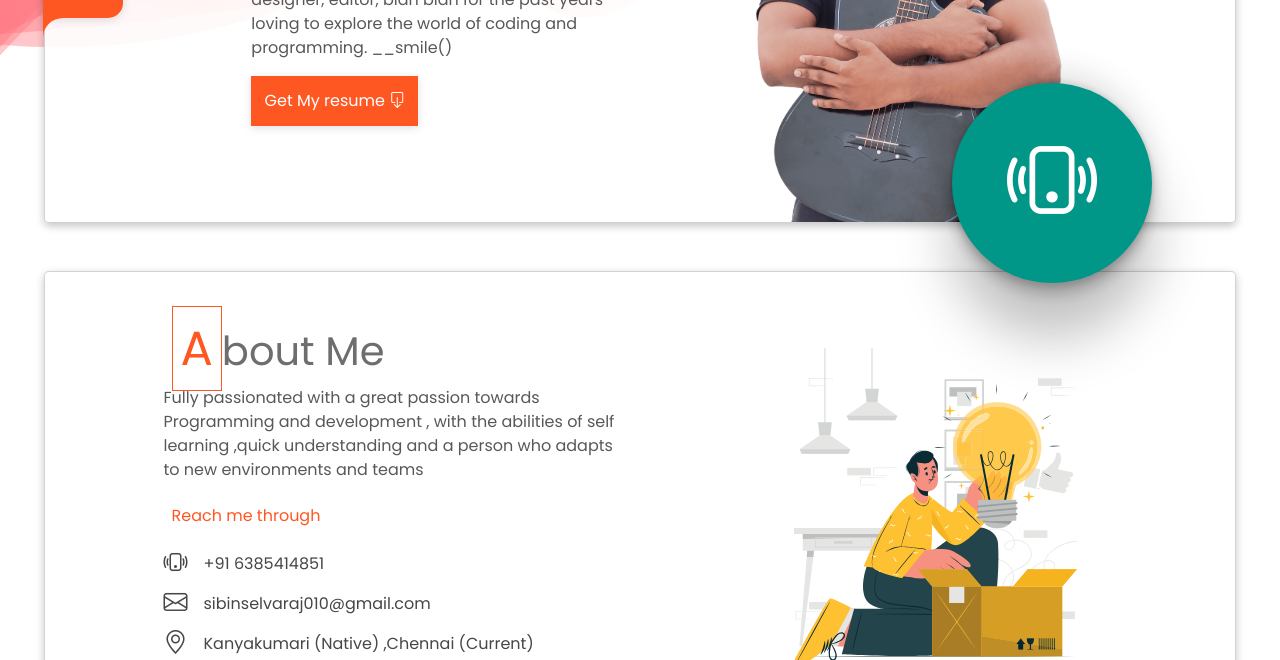
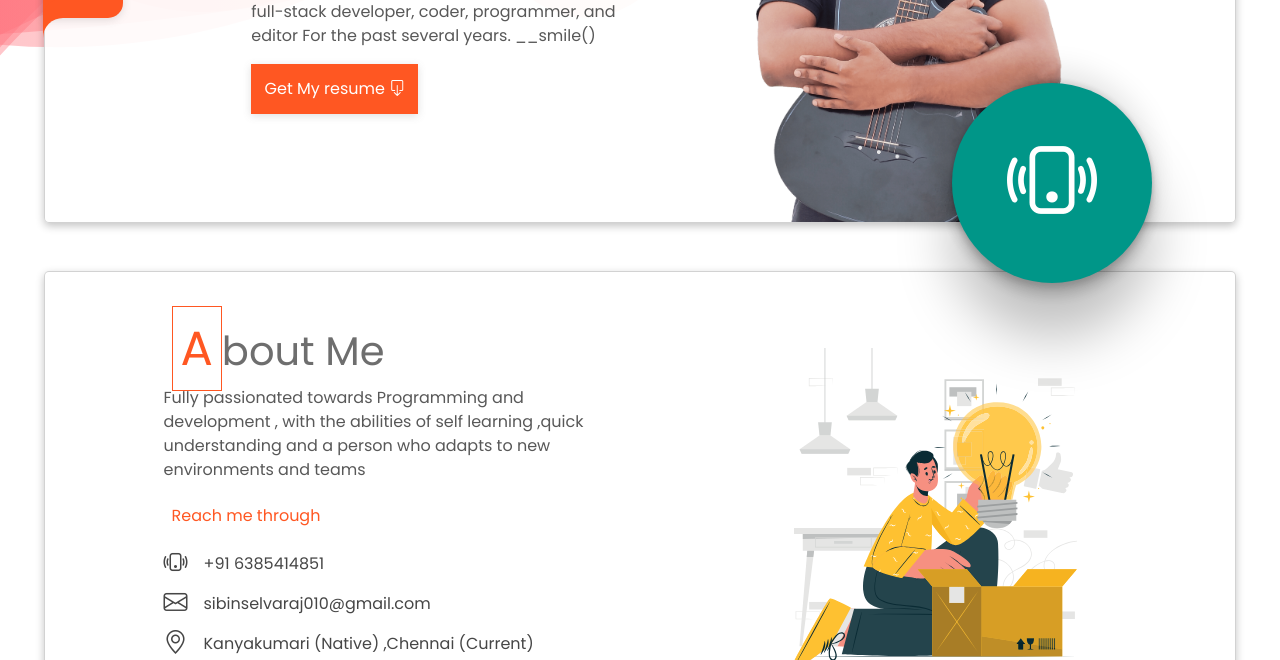
Before and after one commit to SibinS1997/Portfolio, a plain HTML site: page index.html in a window 1280 px wide. Shown: the part 477-1137 px from the top of the page. Drawn offline with Linux system fonts and the light colour scheme.

Commit message:
index.html

```diff
--- a/index.html
+++ b/index.html
@@ -15,6 +15,8 @@
 </head>
 
 <body>
+
+
   <div class="loading" id="loading"> <div class="spin"></div></div>
 
   <div class="responsive" id="responsive">
@@ -53,7 +55,7 @@
                 <a class="nav-link" href="#experience"><i class="bi bi-person-workspace"></i> Experience</a>
               </li>
               <li class="nav-item">
-                <a class="nav-link" href="#about"><i class="bi bi-person-lines-fill"></i>Contact</a>
+                <a class="nav-link" href="#about"><i class="bi bi-person-lines-fill"></i> Contact</a>
               </li>
 
 
@@ -98,9 +100,7 @@
               <div class="getResume">
                 <p class="banner-p mb-0">
 
-                  A Fullstack developer, programmer,
-                  designer, editor, blah blah for the past years loving to explore the world of coding and
-                  programming. __smile() </p>
+                  Immersed in the world of programming as a full-stack developer, coder, programmer, and editor For the past several years. __smile() </p>
 
                <a href="resume/Resume.pdf"> <button class="myBtn mt-3" href="resume/">Get My resume <i class="bi bi-box-arrow-down"></i> </button></a>
 
@@ -140,7 +140,7 @@
               </h1>
             </div>
 
-            <p> Fully passionated with a great passion towards Programming and development , with the abilities of self
+            <p> Fully passionated towards Programming and development , with the abilities of self
               learning ,quick understanding and a person who adapts to new environments and teams
             </p>
 
@@ -608,7 +608,7 @@
 <script src="js/bootstrap.min.js"></script>
 <script src="js/aos.js"></script>
 <script>
-   $(window).on('load',function () {
+  $(window).on('load',function () {
     AOS.init()
 $('#loading').addClass('d-none')
     var deviceWidth = window.screen.width;
```
